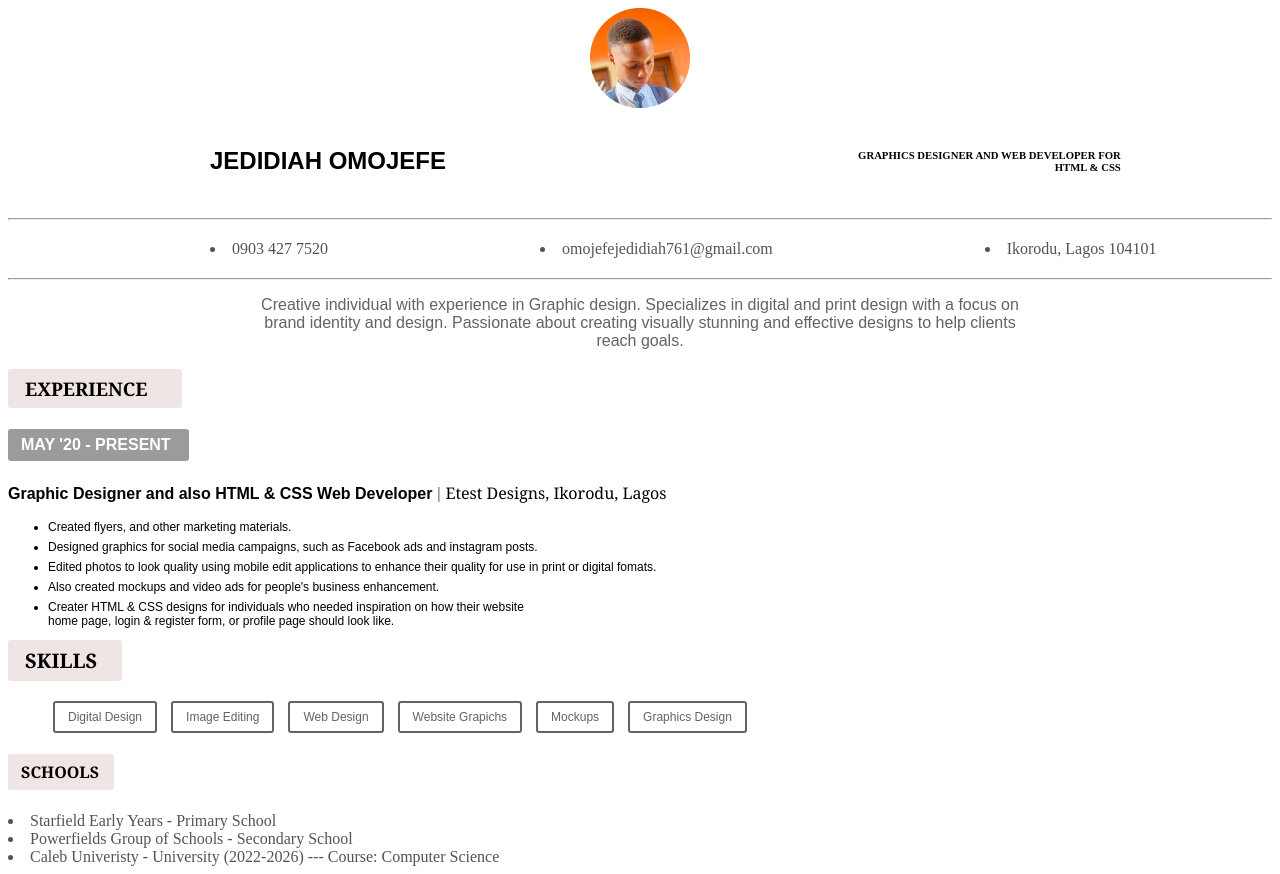
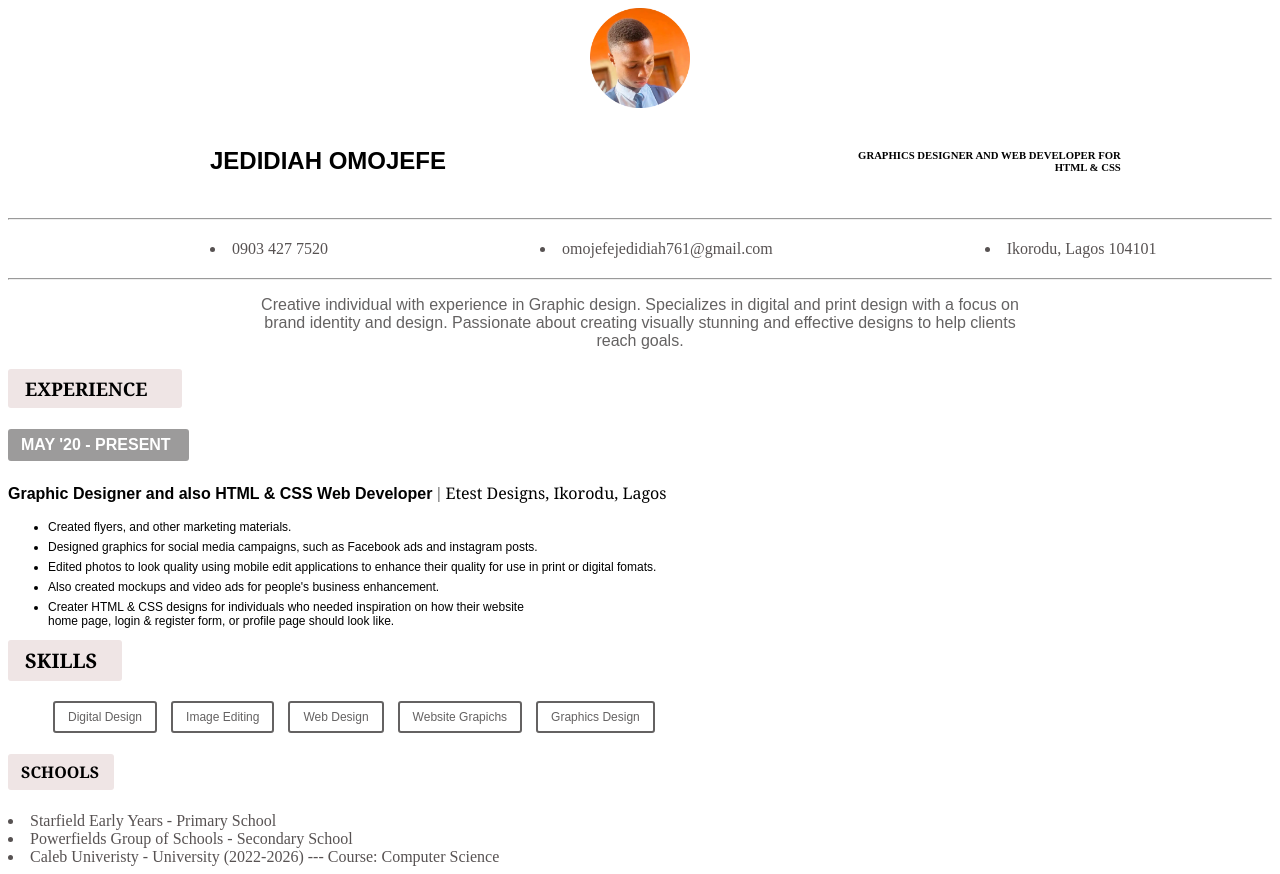
Before and after one commit to jedi4me/heiscv.github.io, a plain HTML site: page index.html in a window 1280 px wide. Drawn offline with Linux system fonts and the light colour scheme.

Commit message:
Add files via upload
Uploaded files to website

```diff
--- a/index.html
+++ b/index.html
@@ -48,7 +48,6 @@
       <li>Image Editing</li>
       <li>Web Design</li>
       <li>Website Grapichs</li>
-      <li>Mockups</li>
       <li>Graphics Design</li>
     </ul>
   </nav>
```
